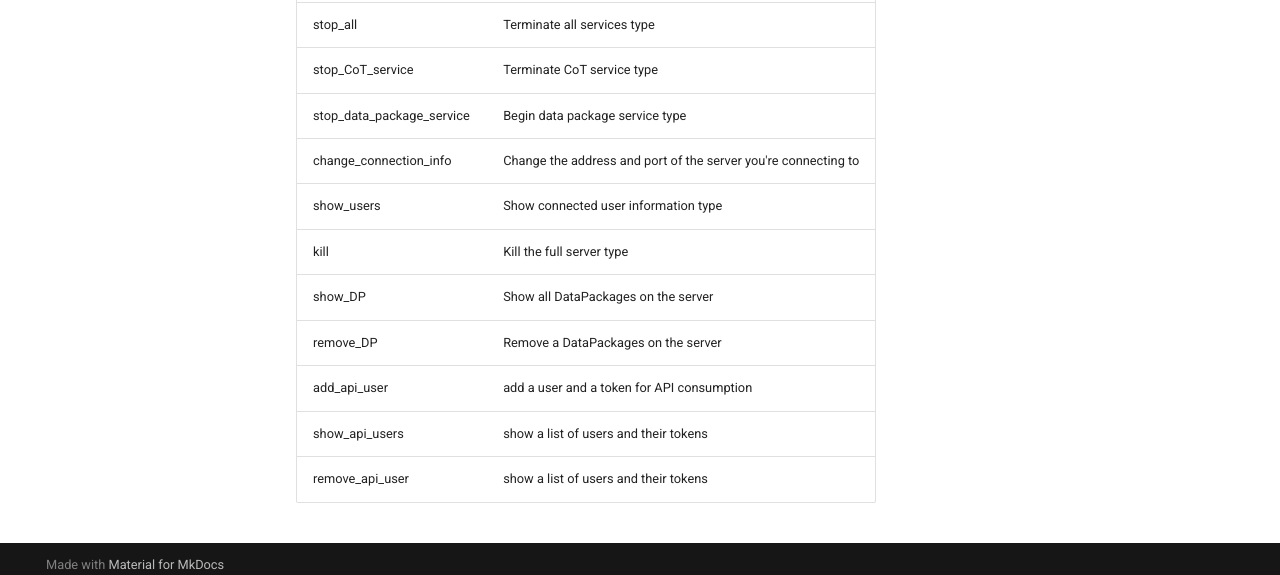
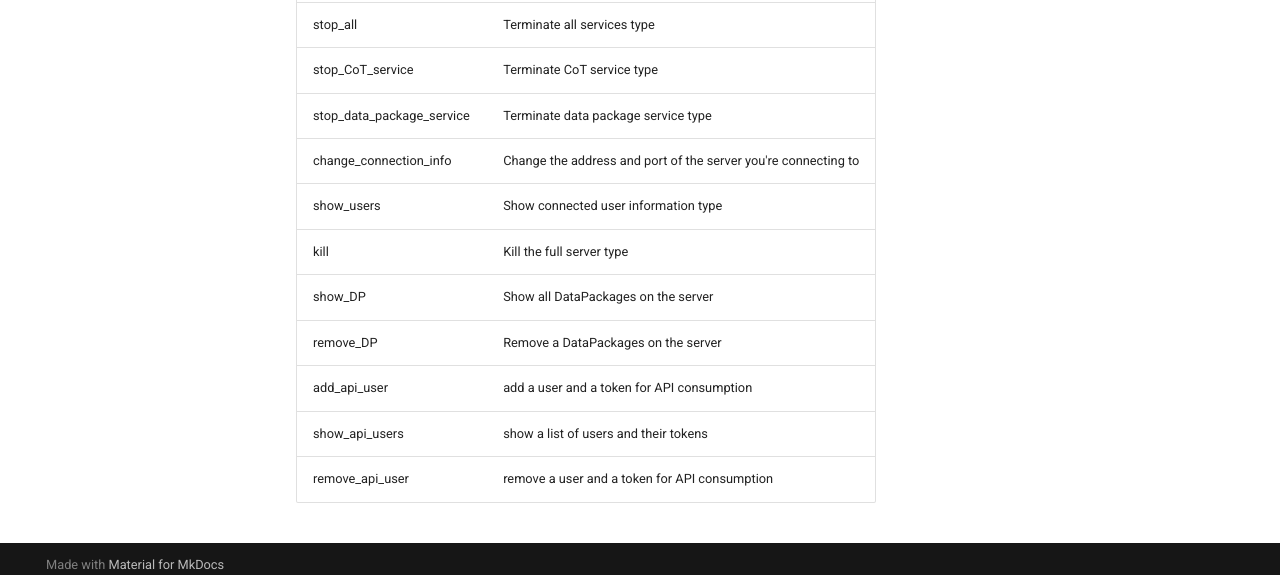
Before and after one commit to FreeTAKTeam/FreeTAKServer-User-Docs, an MkDocs documentation site: the page built from docs/docs/CLI.md, in a window 1280 px wide and 1216 px high. Shown: the part 629-1204 px from the top of the window. Built offline with MkDocs 1.6.1 and Material for MkDocs 9.7.7, drawn with Linux system fonts in a browser that asks for light colours; comment, search, counter and statistics services are not loaded.

Commit message:
Update CLI.md
Minor changes to description

```diff
--- a/docs/docs/CLI.md
+++ b/docs/docs/CLI.md
@@ -17,7 +17,7 @@ sudo python3 -m FreeTAKServer.views.CLI
 | start_data_package_service | Begin data package service type                                |
 | stop_all                   | Terminate all services type                                    |
 | stop_CoT_service           | Terminate CoT service type                                     |
-| stop_data_package_service  | Begin data package service type                                |
+| stop_data_package_service  | Terminate data package service type                                |
 | change_connection_info     | Change the address and port of the server you're connecting to |
 | show_users                 | Show connected user information type                           |
 | kill                       | Kill the full server type                                      |
@@ -25,4 +25,4 @@ sudo python3 -m FreeTAKServer.views.CLI
 | remove_DP                  | Remove a DataPackages on the server                            |
 | add_api_user               | add a user and a token for API consumption                     |
 | show_api_users             | show a list of users and their tokens                          |
-| remove_api_user            | show a list of users and their tokens                          |
+| remove_api_user            | remove a user and a token for API consumption                          |
```
